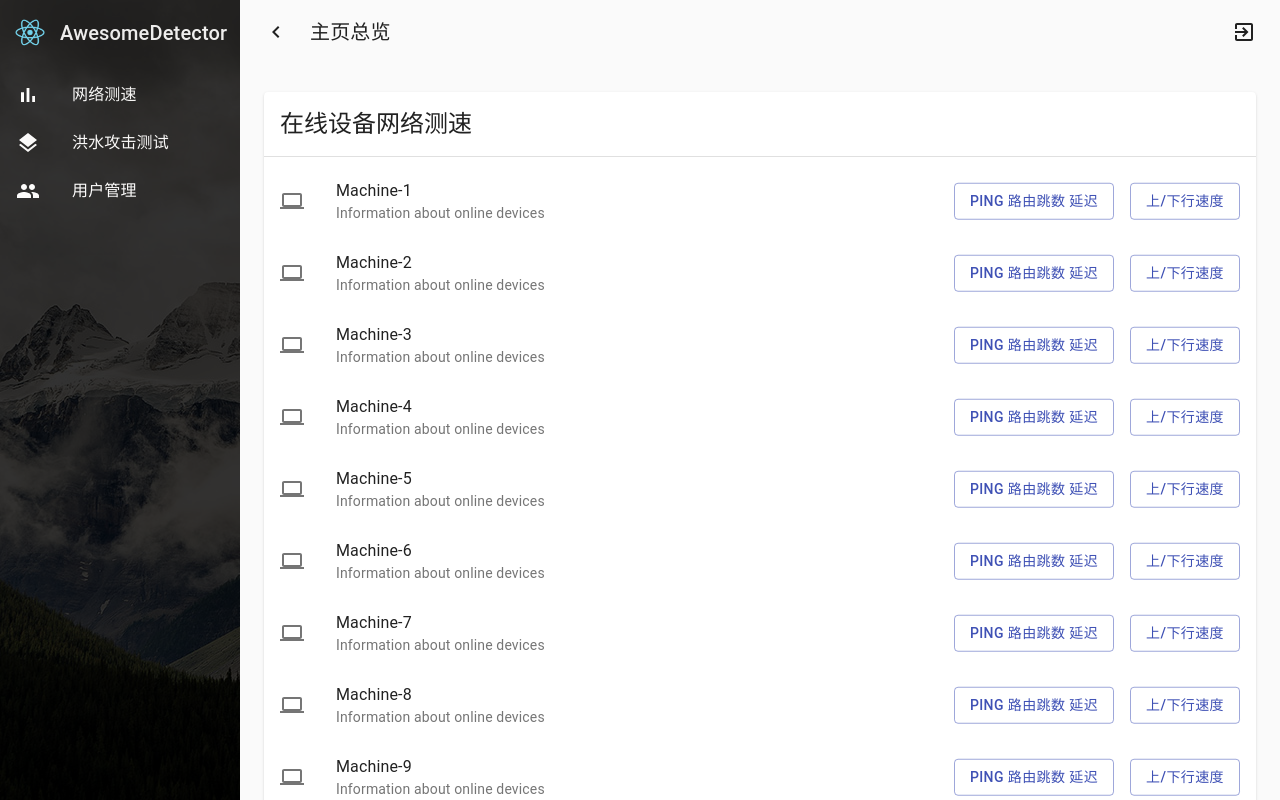
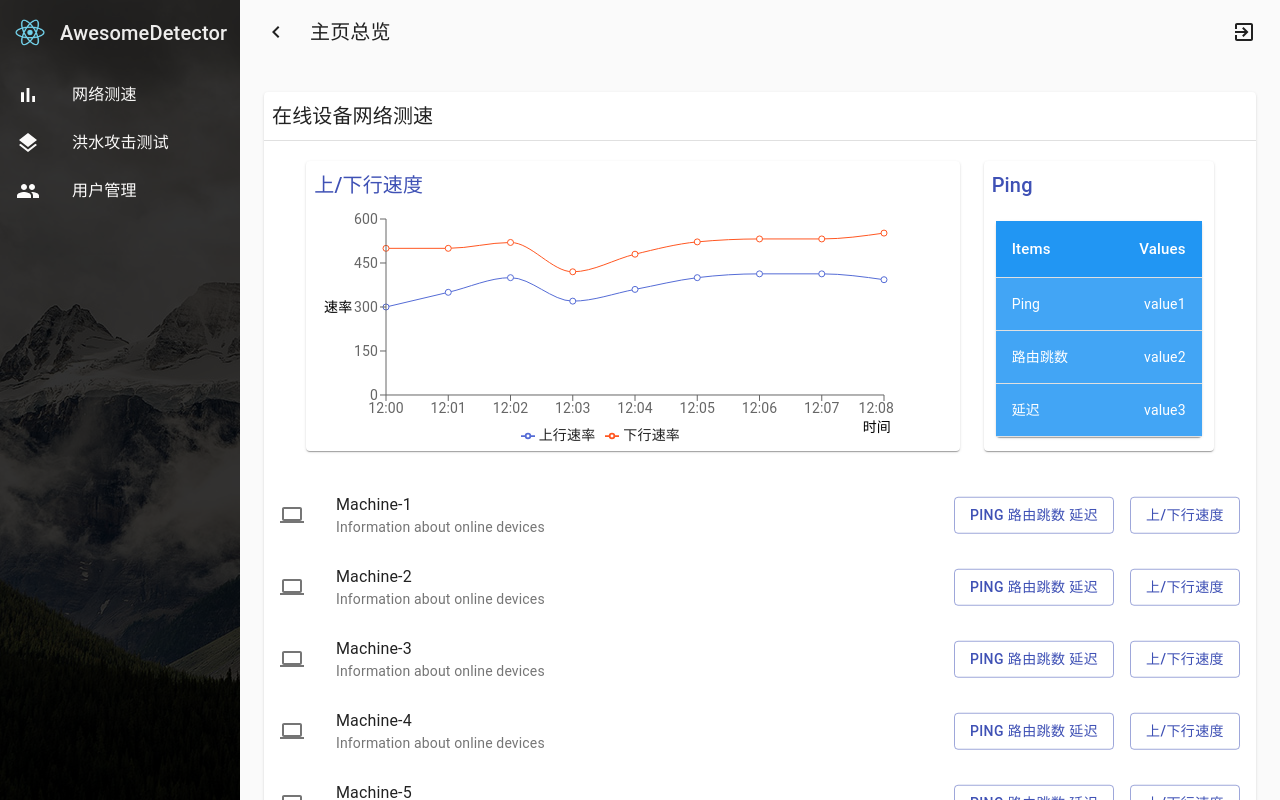
Before and after one commit to ZionDoki/AwesomeDetector, a React (Create React App) app: page /login in a window 1280 px wide. Both pictures are taken after typing "Sample", "Sample123" into the empty fields and a click on the button "登录". Built offline with nearby package versions, Linux system fonts and the light colour scheme.

Commit message:
增加图表

```diff
--- a/package.json
+++ b/package.json
@@ -9,7 +9,8 @@
     "react": "^16.9.0",
     "react-dom": "^16.9.0",
     "react-router-dom": "^5.0.1",
-    "react-scripts": "3.1.1"
+    "react-scripts": "3.1.1",
+    "recharts": "^1.7.1"
   },
   "scripts": {
     "start": "react-scripts start",
--- a/src/dashboard/speedTest/index.js
+++ b/src/dashboard/speedTest/index.js
@@ -1,6 +1,8 @@
 import React from 'react';
-import { makeStyles, Paper, Container, Button, Typography, Divider } from '@material-ui/core';
+import { Table, TableHead, TableBody, TableRow, TableCell, withStyles } from '@material-ui/core';
+import { makeStyles, Paper, Container, Button, Typography, Divider, Grid} from '@material-ui/core';
 import { List, ListItem, ListItemIcon, ListItemText, ListItemSecondaryAction } from '@material-ui/core';
+import { ResponsiveContainer, LineChart, Line, XAxis, YAxis, Label, Tooltip, Legend } from 'recharts';
 import Computer from '@material-ui/icons/Computer';
 
 const useStyles = makeStyles(theme => ({
@@ -9,17 +11,40 @@ const useStyles = makeStyles(theme => ({
         marginBottom: theme.spacing(4),
     },
     title: {
-        padding: theme.spacing(2),
+        padding: theme.spacing(1),
         // marginLeft: theme.spacing(2),
     },
     button: {
         marginRight: theme.spacing(2),
     },
+    dataDisplay: {
+        marginTop: theme.spacing(1),
+        marginBottom: theme.spacing(1),
+        justifyContent: 'center',
+    },
+    paperHeight: {
+        height: 290,
+    },
+    table: {
+
+    },
 }));
+
+{/* 自定义TableHead的样式*/}
+const StyledTableCell = withStyles(theme => ({
+    head: {
+        backgroundColor: '#2196f3',
+        color: '#fff',
+        fontSize: 15,
+    },
+    body: {
+        backgroundColor: '#42a5f5',
+        color: '#fff',
+    },
+}))(TableCell);
 
 export default function SpeedTest(props) {
     const classes = useStyles();
-    const { user_key } = props;
     const onlineMachineList = [
         'Machine-1',
         'Machine-2',
@@ -34,17 +59,82 @@ export default function SpeedTest(props) {
         'Machine-11',
         'Machine-12',
     ];
+    const data = [
+        {time: '12:00', us: 300, ds: 500},
+        {time: '12:01', us: 350, ds: 500},
+        {time: '12:02', us: 400, ds: 520},
+        {time: '12:03', us: 320, ds: 420},
+        {time: '12:04', us: 360, ds: 480},
+        {time: '12:05', us: 400, ds: 522},
+        {time: '12:06', us: 413, ds: 532},
+        {time: '12:07', us: 413, ds: 532},
+        {time: '12:08', us: 393, ds: 552},
+    ];
+    const values = [
+        {name: 'Ping', value: 'value1'},
+        {name: '路由跳数', value: 'value2'},
+        {name: '延迟', value: 'value3'},
+    ];
+
 
     return (
         <Container maxWidth='lg' className={classes.container} >
             <Paper>
-                <Typography variant='h5' className={classes.title} >
+                <Typography component='h4' variant='h6' className={classes.title} >
                     在线设备网络测速
                 </Typography>
                 <Divider />
+                <Grid container spacing={3} className={classes.dataDisplay}>
+                    <Grid item xs={12} md={8} lg={8}>
+                        <Paper className={classes.paperHeight}>
+                            {/* <React.Fragment> */}
+                                <Typography  color='primary' component='h4' variant='h6' className={classes.title} >
+                                    上/下行速度
+                                </Typography>
+                                <ResponsiveContainer width='90%' height='83%'>
+                                    <LineChart data={data} margin={{top: 10, right: 10, bottom: 5, left: 20}}>
+                                        <Line unit='bps' name='上行速率' type='monotone' dataKey='us' stroke='#556cd6' />
+                                        <Line unit='bps' name='下行速率' type='monotone' dataKey='ds' stroke='#ff5722' />
+                                        <XAxis dataKey='time'>
+                                            <Label value='时间' position='insideBottomRight' offset={-7} />
+                                        </XAxis>
+                                        <YAxis label={{value: '速率', position: 'insideLeft', offset: -2}} />
+                                        <Tooltip />
+                                        <Legend />
+                                    </LineChart>
+                                </ResponsiveContainer>
+                            {/* </React.Fragment> */}
+                        </Paper>
+                    </Grid>
+                    <Grid item xs={12} md={3} lg={3}>
+                        <Paper className={classes.paperHeight}>
+                            <Typography component='h4' variant='h6' color='primary' className={classes.title}>
+                                Ping
+                            </Typography>
+                            <Paper style={{margin: '12px'}}>
+                                <Table className={classes.table}>
+                                    <TableHead>
+                                        <TableRow>
+                                            <StyledTableCell>Items</StyledTableCell>
+                                            <StyledTableCell align='right' >Values</StyledTableCell>
+                                        </TableRow>
+                                    </TableHead>
+                                    <TableBody>
+                                        {values.map(row => (
+                                            <TableRow key={row.name}>
+                                                <StyledTableCell>{row.name}</StyledTableCell>
+                                                <StyledTableCell align='right' >{row.value}</StyledTableCell>
+                                            </TableRow>
+                                        ))}
+                                    </TableBody>
+                                </Table>
+                            </Paper>
+                        </Paper>
+                    </Grid>
+                </Grid>
                 <List>
                     {onlineMachineList.map((value, index) => (
-                        <ListItem key={index}>
+                       <ListItem key={index} button>
                             <ListItemIcon>
                                 <Computer />
                             </ListItemIcon>
@@ -53,7 +143,7 @@ export default function SpeedTest(props) {
                                 <Button variant='outlined' color='primary' className={classes.button} >Ping 路由跳数 延迟</Button>
                                 <Button variant='outlined' color='primary' >上/下行速度</Button>
                             </ListItemSecondaryAction>
-                        </ListItem>
+                       </ListItem>
                     ))}
                 </List>
             </Paper>
```
Also changed, not shown: 1 other file (tests, documents, lock files or other folders).
